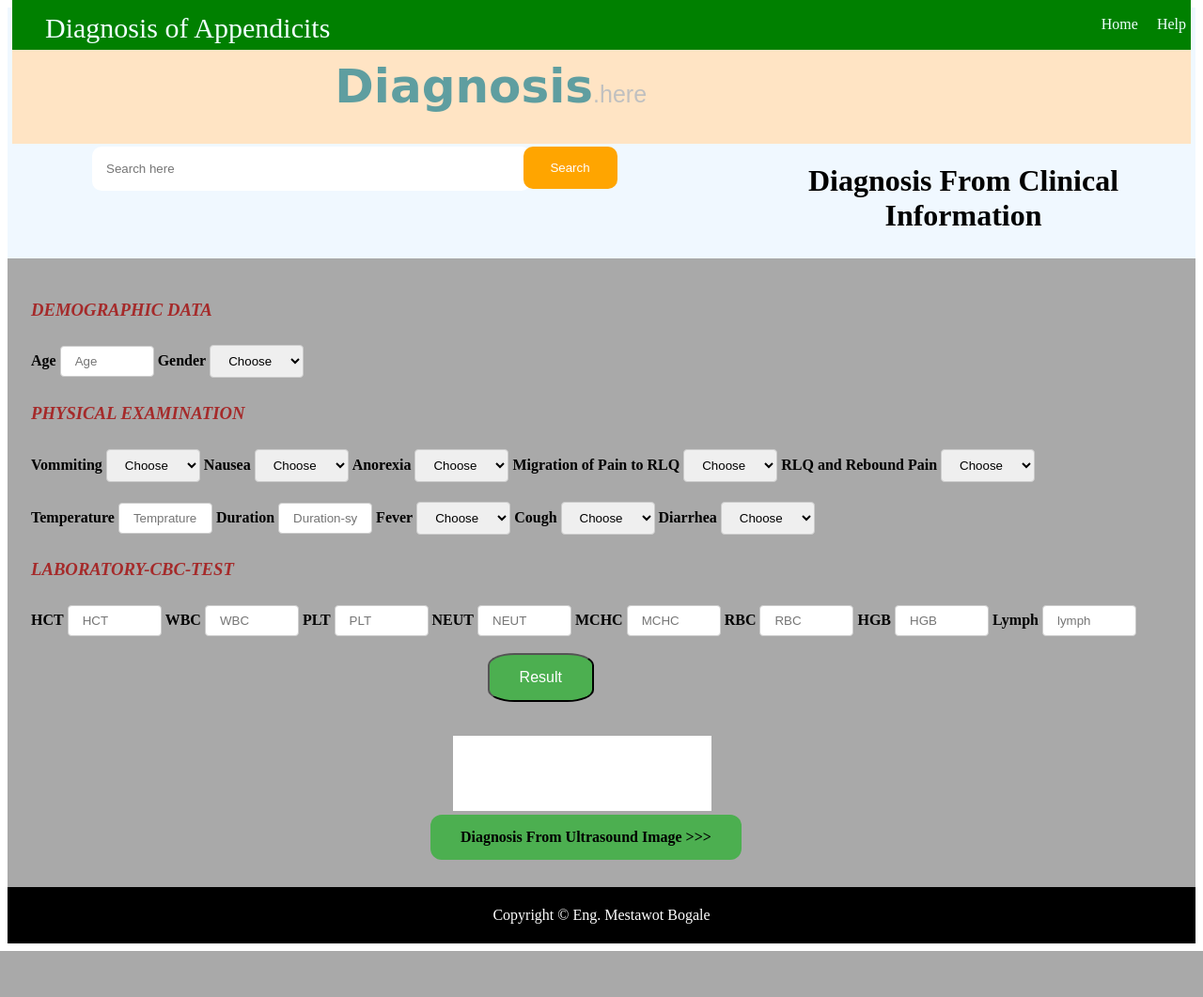
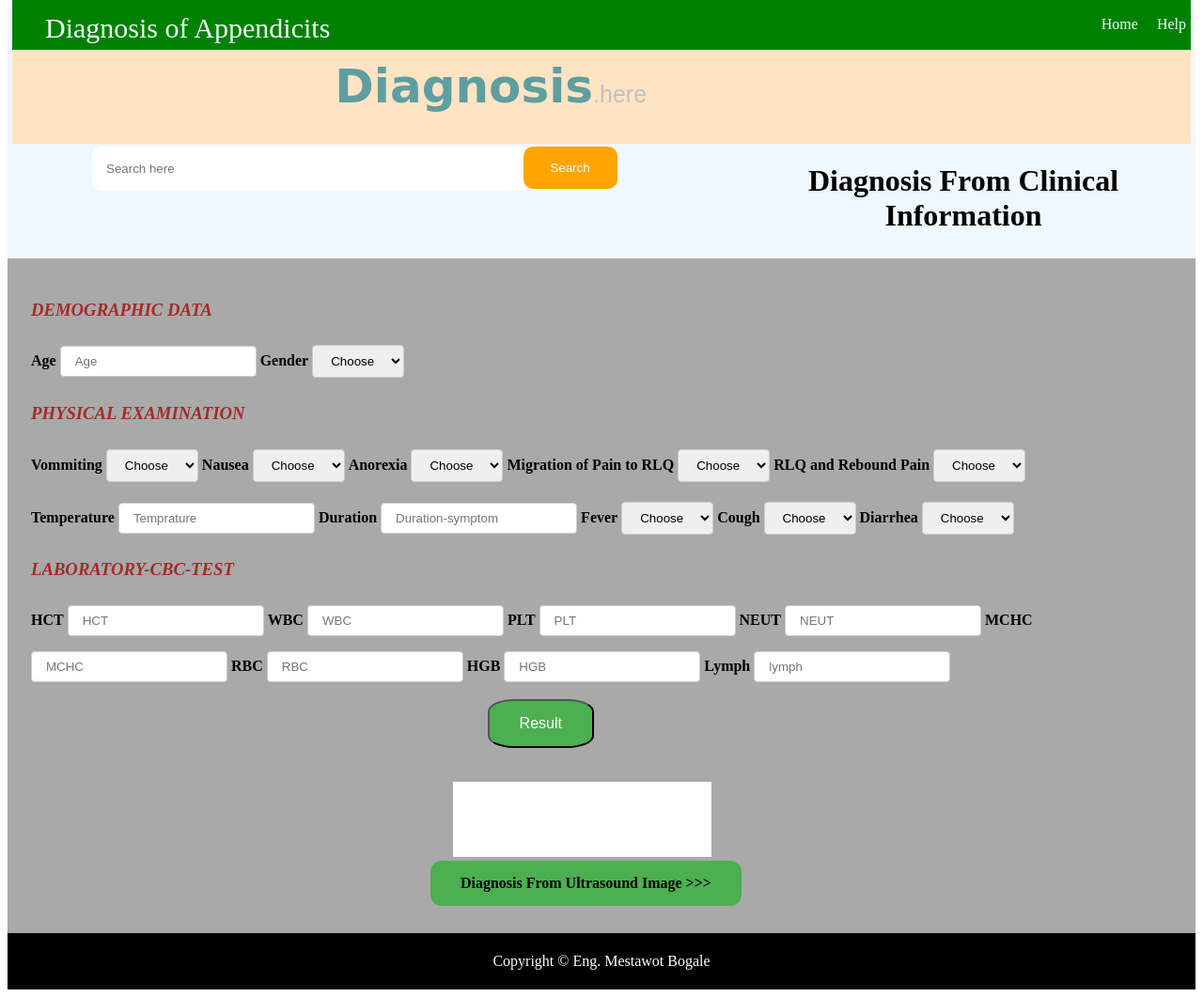
Before and after one commit to Tigabu-eng/Diagnosis, a Flask app: page / in a window 1280 px wide. Shown: the whole page at 94% size. Before the commit the page ends 1012 px from the top, so only its background shows below. Run offline with Flask 2, Linux system fonts and the light colour scheme; parts of the project's set-up code (start-up, migrations or seed data) failed here and were passed over.

Commit message:
Update index.html

```diff
--- a/templates/index.html
+++ b/templates/index.html
@@ -30,7 +30,6 @@ header {
         padding-top: 5px;
     }
     input[type=text], select {
-    width: 100px;
     padding: 8px 15px;
     margin: 8px 0;
     border: 1px solid #ccc;
```
